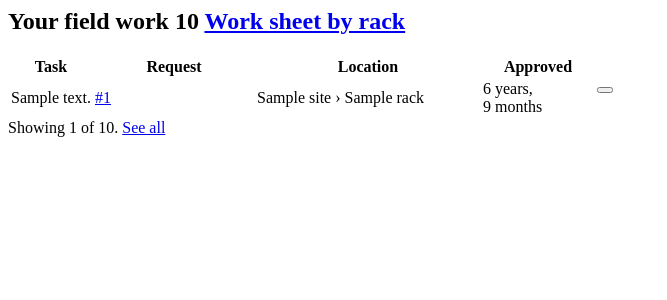
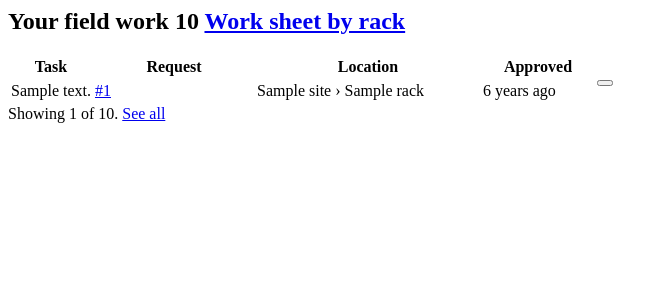
Before and after one commit to mattivaisanen/netbox-change-approval, a Django app: template netbox_change_approval/templates/netbox_change_approval/inc/inbox_field_work.html in a window 1280 px wide. Shown: the top 300 px of the page, without its empty margins (0-667 px from the left). Run offline with Django 3.2, Linux system fonts and the light colour scheme; the template is opened without the code that fills it: most values are stand-ins (such as "Sample title", 1, 10 or a date in 2020).

Commit message:
Show relative times as "4 hours ago" in narrow Time columns
The Pending Approvals widget and the Approval Inbox showed bare ages
("4 hours"). They now read "4 hours ago", like the rest of the plugin.
The inbox field-work list uses the same short form, with the full time
on hover.

Co-Authored-By: Claude Opus 5.5 (1M context) <noreply@anthropic.com>

```diff
--- a/netbox_change_approval/templates/netbox_change_approval/inc/inbox_field_work.html
+++ b/netbox_change_approval/templates/netbox_change_approval/inc/inbox_field_work.html
@@ -1,4 +1,4 @@
-{% load i18n nbca_tasks %}
+{% load i18n nbca_diff nbca_tasks %}
 {# Approval Inbox: open field work from approved changes (worksheet.py). #}
 {% if field_work %}
 <style>
@@ -40,7 +40,7 @@
         <td class="nbca-task">{{ task|task_text }}</td>
         <td class="d-none d-md-table-cell small"><a href="{{ task.change_request.get_absolute_url }}">#{{ task.change_request.pk }}</a></td>
         <td class="d-none d-md-table-cell small" title="{{ task.site|default:'' }}{% if task.rack %} › {{ task.rack }}{% endif %}">{{ task.site|default:"" }}{% if task.rack %} &rsaquo; {{ task.rack }}{% endif %}</td>
-        <td class="text-muted small text-nowrap">{{ task.change_request.applied_at|timesince }}</td>
+        <td class="text-muted small text-nowrap" title="{{ task.change_request.applied_at }}">{{ task.change_request.applied_at|short_age }}</td>
         <td class="text-end text-nowrap align-middle">
           <form method="post" action="{% url 'plugins:netbox_change_approval:worksheet' %}" class="m-0 d-inline">
             {% csrf_token %}
--- a/netbox_change_approval/templatetags/nbca_diff.py
+++ b/netbox_change_approval/templatetags/nbca_diff.py
@@ -18,10 +18,11 @@ def is_blank(value):
 
 @register.filter
 def short_age(value):
-    """How long ago, in its largest unit only ("10 hours", not "10 hours,
-    47 minutes"), so it fits a narrow column. The full time is in the title."""
+    """How long ago, in its largest unit only ("10 hours ago", not "10 hours,
+    47 minutes ago"), so it fits a narrow column. The full time is in the title."""
     from django.utils.timesince import timesince
+    from django.utils.translation import gettext
 
     if not value:
         return ''
-    return timesince(value, depth=1)
+    return gettext('%(time)s ago') % {'time': timesince(value, depth=1)}
```
Also changed, not shown: netbox_change_approval/tests/test_quick_diff.py (+1 -1 lines).
